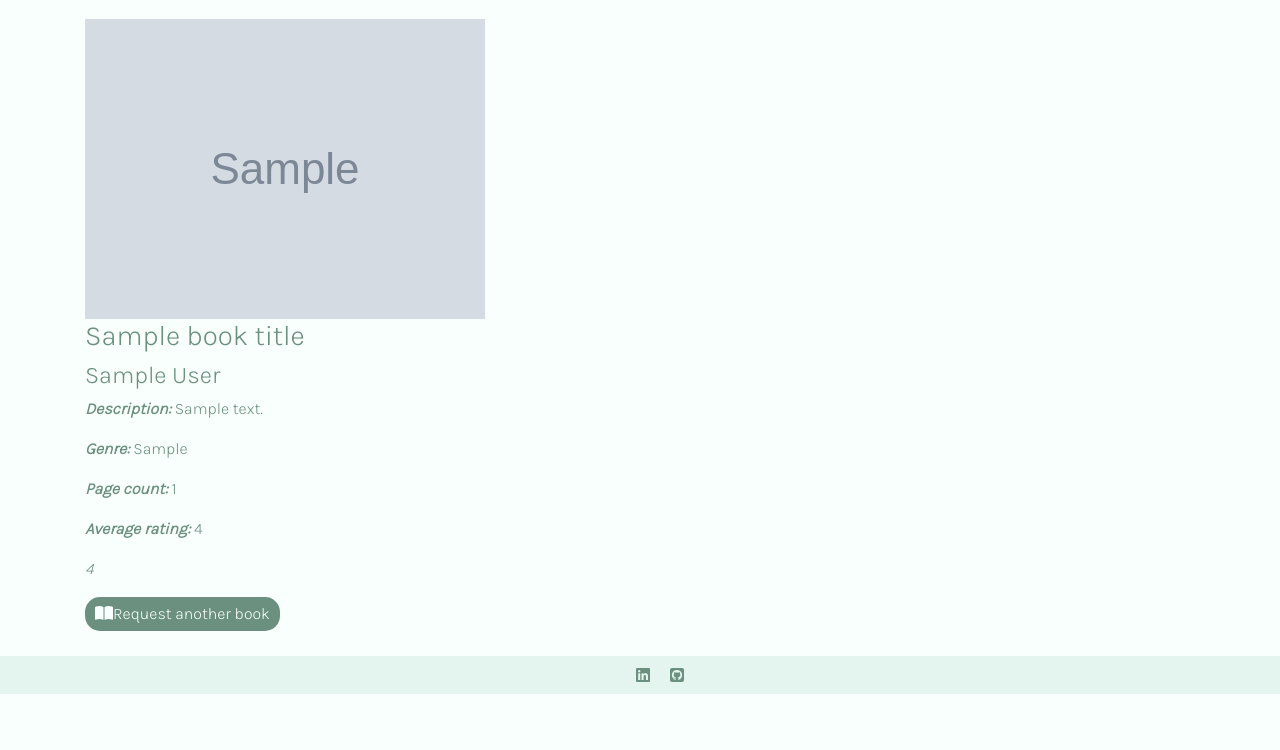
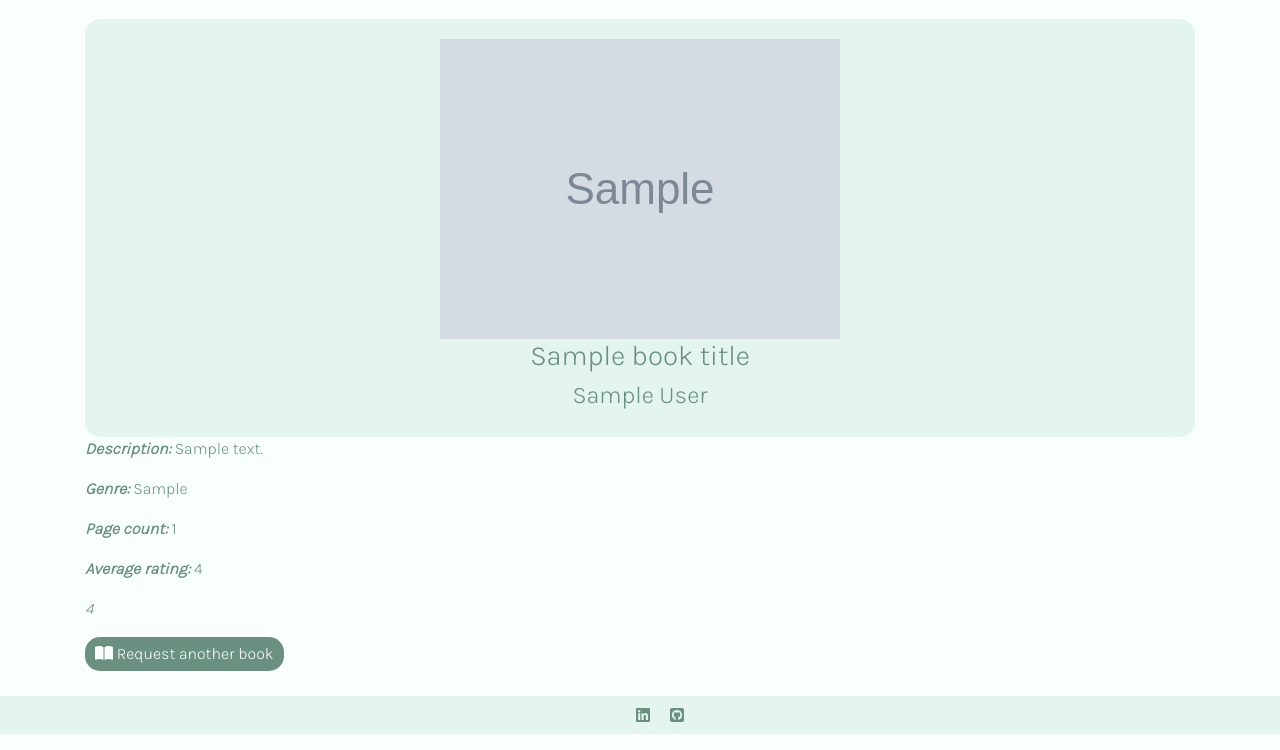
Before and after one commit to kschlough/bookbot, a Flask app: template templates/recommendation.html in a window 1280 px wide. Shown: the part 140-890 px from the top of the page. Before the commit the page ends 834 px from the top, so only its background shows below. Run offline with Flask 2, Linux system fonts and the light colour scheme; tables that the repository leaves empty hold one stand-in row (values such as "Sample post"); the template is opened without the code that fills it: values that come from a table or form of the project are taken from there, most other values are stand-ins (such as "Sample title", 1, 10 or a date in 2020); grey boxes marked "Sample" are stand-in pictures; parts of the project's set-up code (start-up, migrations or seed data) failed here and were passed over; some libraries are stand-ins or nearby versions.

Commit message:
Finalized styling for recommendation page

```diff
--- a/static/style.css
+++ b/static/style.css
@@ -138,3 +138,20 @@ a:hover {
     padding-top: none;
     background-color: #E4F4EE;
 }
+
+
+/* ############################################################ */
+/* recommendation page */
+#book-recommendation {
+
+}
+
+#img-and-title {
+    text-align: center;
+    background-color: #E4F4EE;
+    border-radius: 15px;
+    padding-top: 20px;
+    padding-bottom: 20px;
+    padding-left: 15px;
+    padding-right: 15px;
+}
--- a/templates/form.html
+++ b/templates/form.html
@@ -54,7 +54,7 @@
 
 
                 <div class="instructions">
-                    <button id="submit-form-button" type="submit"><i class="fas fa-book-open"></i>Submit</button>
+                    <button id="submit-form-button" type="submit"><i class="fas fa-book-open"></i> Submit</button>
 
 
                 </div>
--- a/templates/recommendation.html
+++ b/templates/recommendation.html
@@ -18,6 +18,7 @@
 
     <div class="row">
         <div class="col">
+            <div id="img-and-title">
             <div id="book-image">
                 <img src = {{ image_url }}>
             </div>
@@ -25,6 +26,7 @@
             <div id="title-author">
                 <h3>{{ book_title }}</h3>
                 <h4>{{ book_author }}</h4>
+            </div>
             </div>
 
         </div>
@@ -46,7 +48,7 @@
             </div>
 
             <div id="return_home" class="instructions">
-                <button id="resubmit-button" type="submit"><i class="fas fa-book-open"></i>Request another book</button>
+                <button id="resubmit-button" type="submit"><i class="fas fa-book-open"></i> Request another book</button>
 
             </div>
 
```
